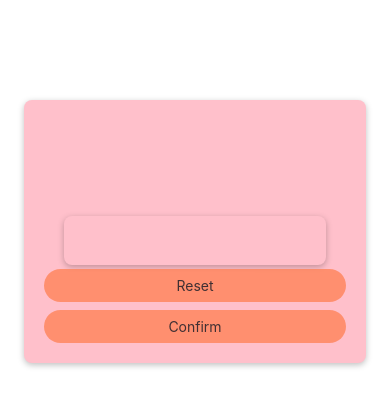
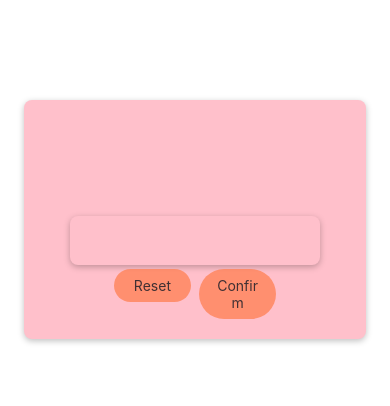
Before and after one commit to shanyaverma03/guess-the-number-game, a React Native app: screen / in a window 390 px wide. Shown: the top 406 px of the page. Built offline with nearby package versions, Linux system fonts and the light colour scheme.

Commit message:
Improve the buttons layout

```diff
--- a/screens/StartGameScreen.js
+++ b/screens/StartGameScreen.js
@@ -1,6 +1,6 @@
 import { TextInput, View, StyleSheet } from "react-native";
 
-import PrimaryButton from "../components/primaryButton";
+import PrimaryButton from "../components/PrimaryButton";
 
 const StartGameScreen = () => {
   return (
@@ -12,8 +12,14 @@ const StartGameScreen = () => {
         autoCapitalize="none"
         autoCorrect={false}
       />
-      <PrimaryButton>Reset</PrimaryButton>
-      <PrimaryButton>Confirm</PrimaryButton>
+      <View style={styles.buttonsContainer}>
+        <View style={styles.buttonContainer}>
+          <PrimaryButton>Reset</PrimaryButton>
+        </View>
+        <View style={styles.buttonContainer}>
+          <PrimaryButton>Confirm</PrimaryButton>
+        </View>
+      </View>
     </View>
   );
 };
@@ -22,6 +28,8 @@ export default StartGameScreen;
 
 const styles = StyleSheet.create({
   inputContainer: {
+    justifyContent: "center",
+    alignItems: "center",
     marginTop: 100,
     marginHorizontal: 24,
     padding: 16,
@@ -44,4 +52,10 @@ const styles = StyleSheet.create({
     fontWeight: "bold",
     textAlign: "center",
   },
+  buttonsContainer: {
+    flexDirection: "row",
+  },
+  buttonContainer: {
+    flex: 1,
+  },
 });
```
